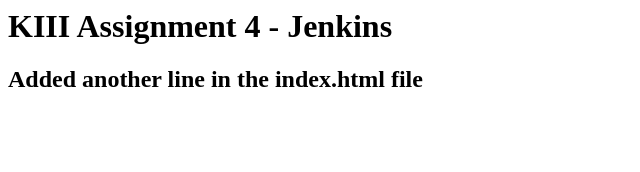
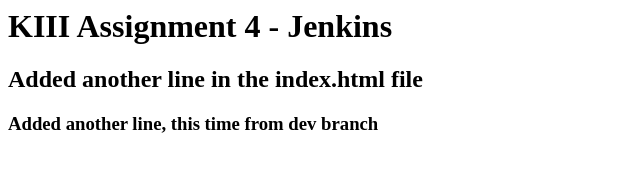
Before and after one commit to gorgilazarev3/kiii-assignment4, a plain HTML site: page index.html in a window 1280 px wide. Shown: the whole page, without its empty margins (0-640 px from the left). Drawn offline with Linux system fonts and the light colour scheme.

Commit message:
Added another line

```diff
--- a/index.html
+++ b/index.html
@@ -1,2 +1,3 @@
 <h1>KIII Assignment 4 - Jenkins</h1>
 <h2>Added another line in the index.html file</h2>
+<h3>Added another line, this time from dev branch</h2>
```
